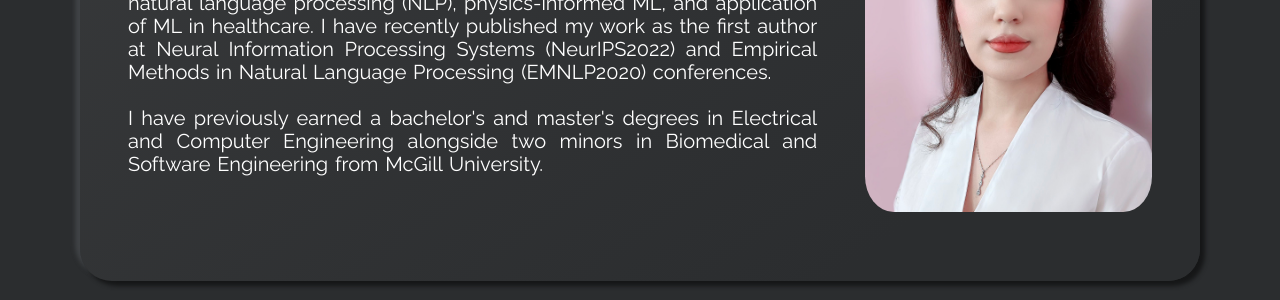
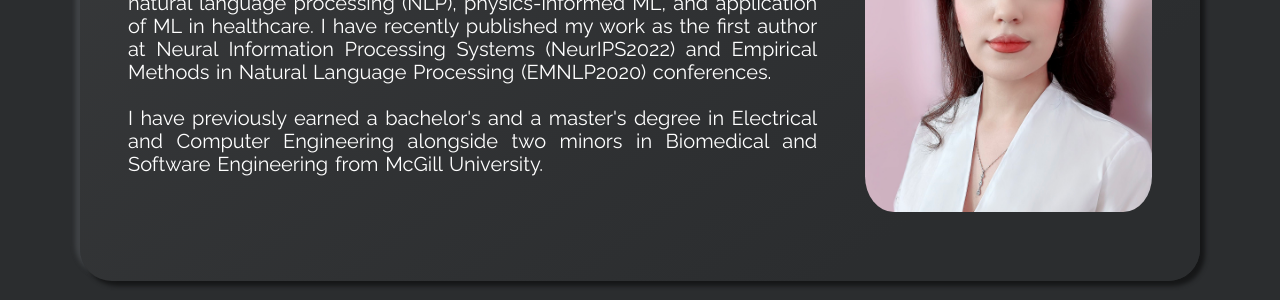
Before and after one commit to YasminSalehi/yasminsalehi.github.io, a Jekyll site: the page built from index.html, in a window 1280 px wide and 900 px high, scrolled down 1143 px. Shown: the part 154-454 px from the top of the window. Built offline with Jekyll 4.4.1, drawn with Linux system fonts in a browser that asks for light colours; some of the changed text lies outside the part shown.

```diff
--- a/_config.yml
+++ b/_config.yml
@@ -23,7 +23,7 @@ email: yasmin.salehi@mail.mcgill.ca
 github_username: YasminSalehi
 # codepen_username: exampleUser
 # dev_username: exampleUser
-# linkedin_username: exampleUser
+linkedin_username: yasmin-salehi-4832b9202/
 twitter_username: SalehiYasmin
 
 # ABOUT ME SECTION
@@ -37,7 +37,7 @@ about_me_title: About Me
 about_me_description:
   Hello and welcome to my personal website! My name is Yasmin, and I am currently working as a machine learning (ML) researcher at McGill University under the supervision of Prof. Giannacopoulos. <br /><br /> My current research involves developing novel physics-informed ML algorithms.
   Generally, my interests lie in graph representation learning, natural language processing (NLP), physics-informed ML, and application of ML in healthcare. I have recently published my work as the first author at Neural Information Processing Systems (NeurIPS2022) and Empirical Methods in Natural Language Processing (EMNLP2020) conferences.
-  <br /> <br /> I have previously earned a bachelor&#39;s and master&#39;s degrees in Electrical and Computer Engineering alongside two minors in Biomedical and Software Engineering from McGill University. <br /><br /> <br /> <br />
+  <br /> <br /> I have previously earned a bachelor&#39;s and a master&#39;s degree in Electrical and Computer Engineering alongside two minors in Biomedical and Software Engineering from McGill University. <br /><br /> <br /> <br />
 # SKILLS SECTION
 # show_skills_card:
 # > setting this to true, will display the Skills section
--- a/_includes/footer.html
+++ b/_includes/footer.html
@@ -1,17 +1,33 @@
 <footer class="footer">
+  <p>&copy; 2022 Yasmin Salehi</p>
   <p>
-    &copy; 2020 Designed & Developed by
-    <a class="highlight-link" href="https://longpdo.github.io/" target="_blank" rel="noreferrer">
+    Theme used (Neumorphism) designed & developed by
+    <a
+      class="highlight-link"
+      href="https://longpdo.github.io/"
+      target="_blank"
+      rel="noreferrer"
+    >
       Long Do
     </a>
   </p>
   <p>
     Built with
-    <a class="highlight-link" href="https://jekyllrb.com/"target="_blank" rel="noreferrer">
+    <a
+      class="highlight-link"
+      href="https://jekyllrb.com/"
+      target="_blank"
+      rel="noreferrer"
+    >
       Jekyll
     </a>
     and powered by
-    <a class="highlight-link" href="https://pages.github.com/" target="_blank" rel="noreferrer">
+    <a
+      class="highlight-link"
+      href="https://pages.github.com/"
+      target="_blank"
+      rel="noreferrer"
+    >
       Github Pages
     </a>
   </p>
```
Also changed, not shown: 4 other files.
